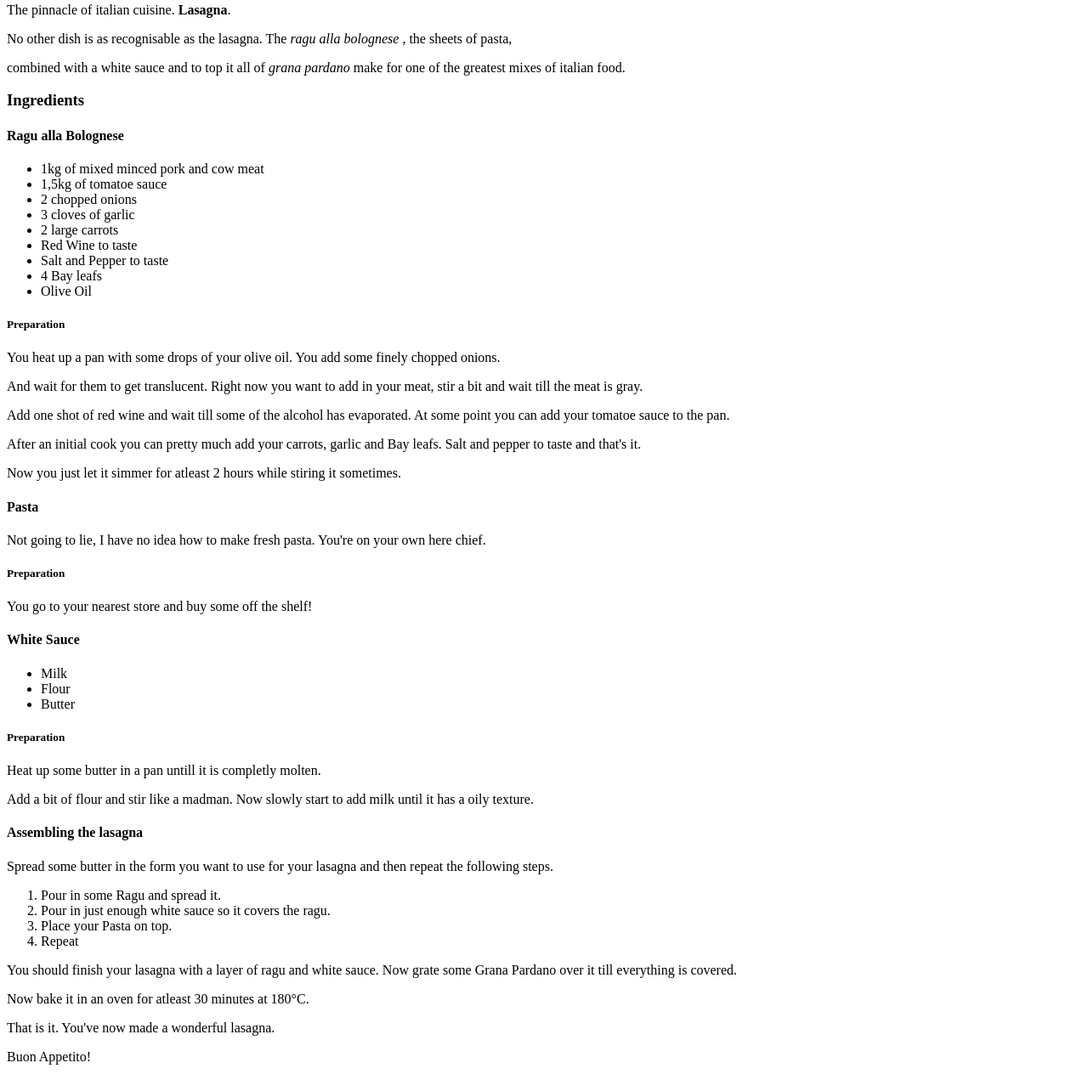
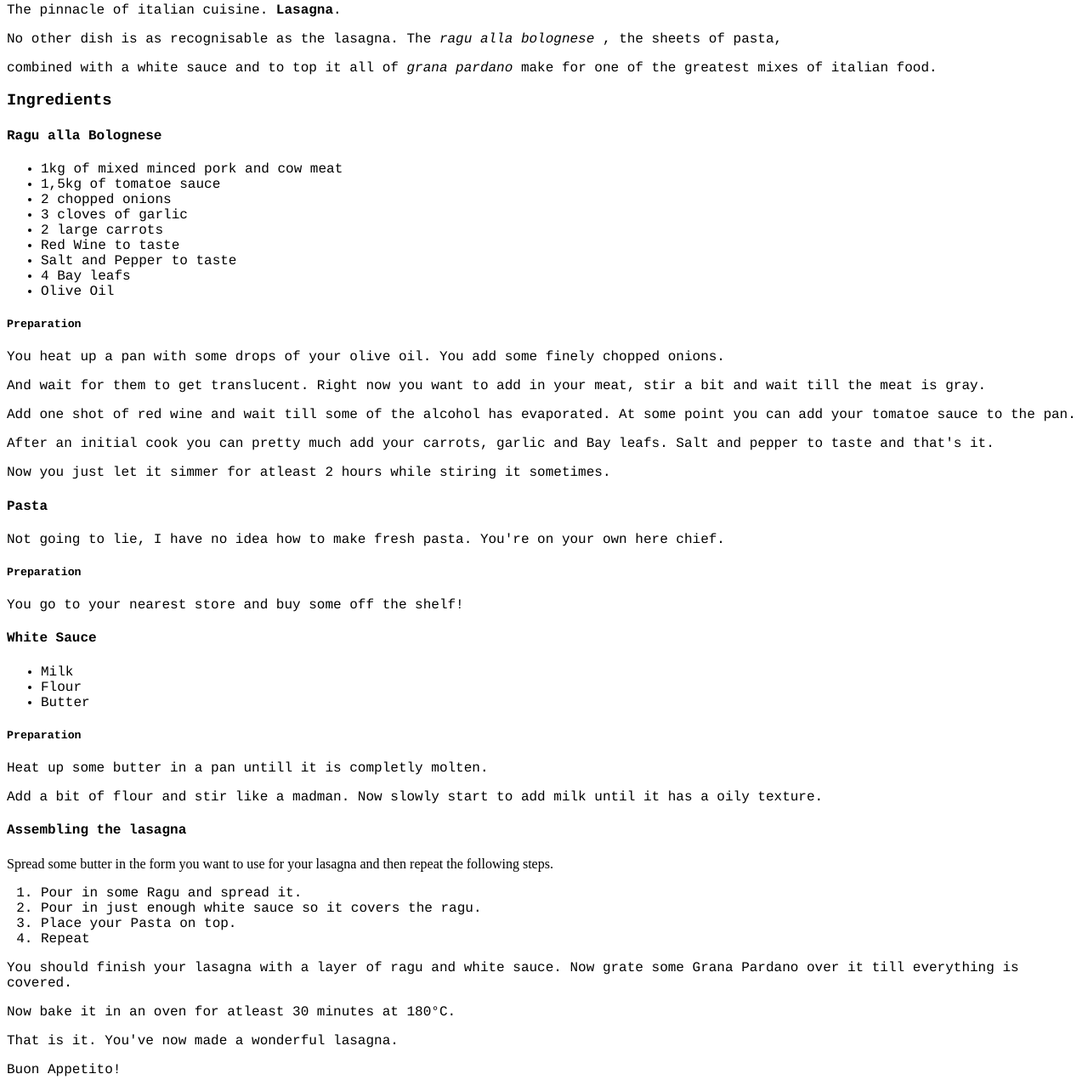
Before and after one commit to H2Pro2/odin-recipes, a plain HTML site: page recipes/lasagna.html in a window 1280 px wide. Shown: the part 164-1448 px from the top of the page at 85% size. Drawn offline with Linux system fonts and the light colour scheme.

Commit message:
added css files and changed the font!

```diff
--- /dev/null
+++ b/recipes/cremebrulee.css
@@ -0,0 +1,3 @@
+.text {
+    font-family: 'Courier', 'Courier New', 'Times New Roman';
+}
--- /dev/null
+++ b/recipes/lasagna.css
@@ -0,0 +1,3 @@
+.text {
+    font-family: 'Courier', 'Courier New', 'Times New Roman';
+}
--- a/recipes/lasagna.html
+++ b/recipes/lasagna.html
@@ -5,26 +5,27 @@
     <meta http-equiv="X-UA-Compatible" content="IE=edge">
     <meta name="viewport" content="width=device-width, initial-scale=1.0">
     <title>Lasagna</title>
+    <link rel="stylesheet" href="lasagna.css"
 </head>
 
 <body>
-    <h1>Lasagna</h1>
+    <h1 class="text">Lasagna</h1>
 
     <img src="../img/lasagna.jpeg">
 
-    <h2>Description</h2>
+    <h2 class="text">Description</h2>
 
-    The pinnacle of italian cuisine. <strong>Lasagna</strong>.
+    <div  class="text">The pinnacle of italian cuisine. <strong>Lasagna</strong>.
     <p>No other dish is as recognisable as the lasagna. The <em>ragu alla bolognese</em>
     , the sheets of pasta,</p>
     <p>combined with a white sauce and to top it all of <em>grana pardano</em>
-    make for one of the greatest mixes of italian food.</p>
+    make for one of the greatest mixes of italian food.</p> </div>
 
-    <h3>Ingredients</h3>
+    <h3 class="text">Ingredients</h3>
 
-    <h4>Ragu alla Bolognese</h4>
+    <h4 class="text">Ragu alla Bolognese</h4>
 
-    <ul>
+    <ul class="text">
         <li> 1kg of mixed minced pork and cow meat</li>
         <li> 1,5kg of tomatoe sauce</li>
         <li> 2 chopped onions</li>
@@ -36,44 +37,44 @@
         <li> Olive Oil</li>
     </ul>
 
-    <h5>Preparation</h5>
-    <p>You heat up a pan with some drops of your olive oil. You add some finely chopped onions.</p>
-    <p>And wait for them to get translucent. Right now you want to add in your meat, stir a bit and wait till the meat is gray.</p>
-    <p>Add one shot of red wine and wait till some of the alcohol has evaporated. At some point you can add your tomatoe sauce to the pan.</p>
-    <p>After an initial cook you can pretty much add your carrots, garlic and Bay leafs. Salt and pepper to taste and that's it.</p>
-    <p>Now you just let it simmer for atleast 2 hours while stiring it sometimes.</p>
+    <h5 class="text">Preparation</h5>
+    <p class="text">You heat up a pan with some drops of your olive oil. You add some finely chopped onions.</p>
+    <p class="text">And wait for them to get translucent. Right now you want to add in your meat, stir a bit and wait till the meat is gray.</p>
+    <p class="text">Add one shot of red wine and wait till some of the alcohol has evaporated. At some point you can add your tomatoe sauce to the pan.</p>
+    <p class="text">After an initial cook you can pretty much add your carrots, garlic and Bay leafs. Salt and pepper to taste and that's it.</p>
+    <p class="text">Now you just let it simmer for atleast 2 hours while stiring it sometimes.</p>
 
-    <h4>Pasta</h4>
-    Not going to lie, I have no idea how to make fresh pasta. You're on your own here chief.
+    <h4 class="text">Pasta</h4>
+    <div  class="text">Not going to lie, I have no idea how to make fresh pasta. You're on your own here chief.</div>
 
-    <h5>Preparation</h5>
-    You go to your nearest store and buy some off the shelf!
+    <h5 class="text">Preparation</h5>
+    <div  class="text">You go to your nearest store and buy some off the shelf!</div>
 
-    <h4>White Sauce</h4>
+    <h4 class="text">White Sauce</h4>
 
-    <ul>
+    <ul class="text">
         <li>Milk</li>
         <li>Flour</li>
         <li>Butter</li>
     </ul>
 
-    <h5>Preparation</h5>
-    <p>Heat up some butter in a pan untill it is completly molten.</p>
-    <p>Add a bit of flour and stir like a madman. Now slowly start to add milk until it has a oily texture.</p>
+    <h5 class="text">Preparation</h5>
+    <p class="text">Heat up some butter in a pan untill it is completly molten.</p>
+    <p class="text">Add a bit of flour and stir like a madman. Now slowly start to add milk until it has a oily texture.</p>
 
-    <h4>Assembling the lasagna</h4>
+    <h4 class="text">Assembling the lasagna</h4>
     Spread some butter in the form you want to use for your lasagna and then repeat the following steps.
 
-    <ol>
+    <ol class="text">
         <li>Pour in some Ragu and spread it.</li>
         <li>Pour in just enough white sauce so it covers the ragu.</li>
         <li>Place your Pasta on top.</li>
         <li>Repeat</li>
     </ol>
-    <p>You should finish your lasagna with a layer of ragu and white sauce. Now grate some Grana Pardano over it till everything is covered.</p>
-    <p>Now bake it in an oven for atleast 30 minutes at 180°C.</p>
-    <p>That is it. You've now made a wonderful lasagna.</p>
-    <p>Buon Appetito!</p>
+    <p class="text">You should finish your lasagna with a layer of ragu and white sauce. Now grate some Grana Pardano over it till everything is covered.</p>
+    <p class="text">Now bake it in an oven for atleast 30 minutes at 180°C.</p>
+    <p class="text">That is it. You've now made a wonderful lasagna.</p>
+    <p class="text">Buon Appetito!</p>
 
 </body>
 </html>
--- /dev/null
+++ b/recipes/pizza.css
@@ -0,0 +1,3 @@
+* {
+    font-family: 'Courier', 'Courier New', 'Times New Roman';
+}
```
Also changed, not shown: recipes/cremebrulee.html (+11 -10 lines), recipes/pizza.html (+1 -0 lines).
